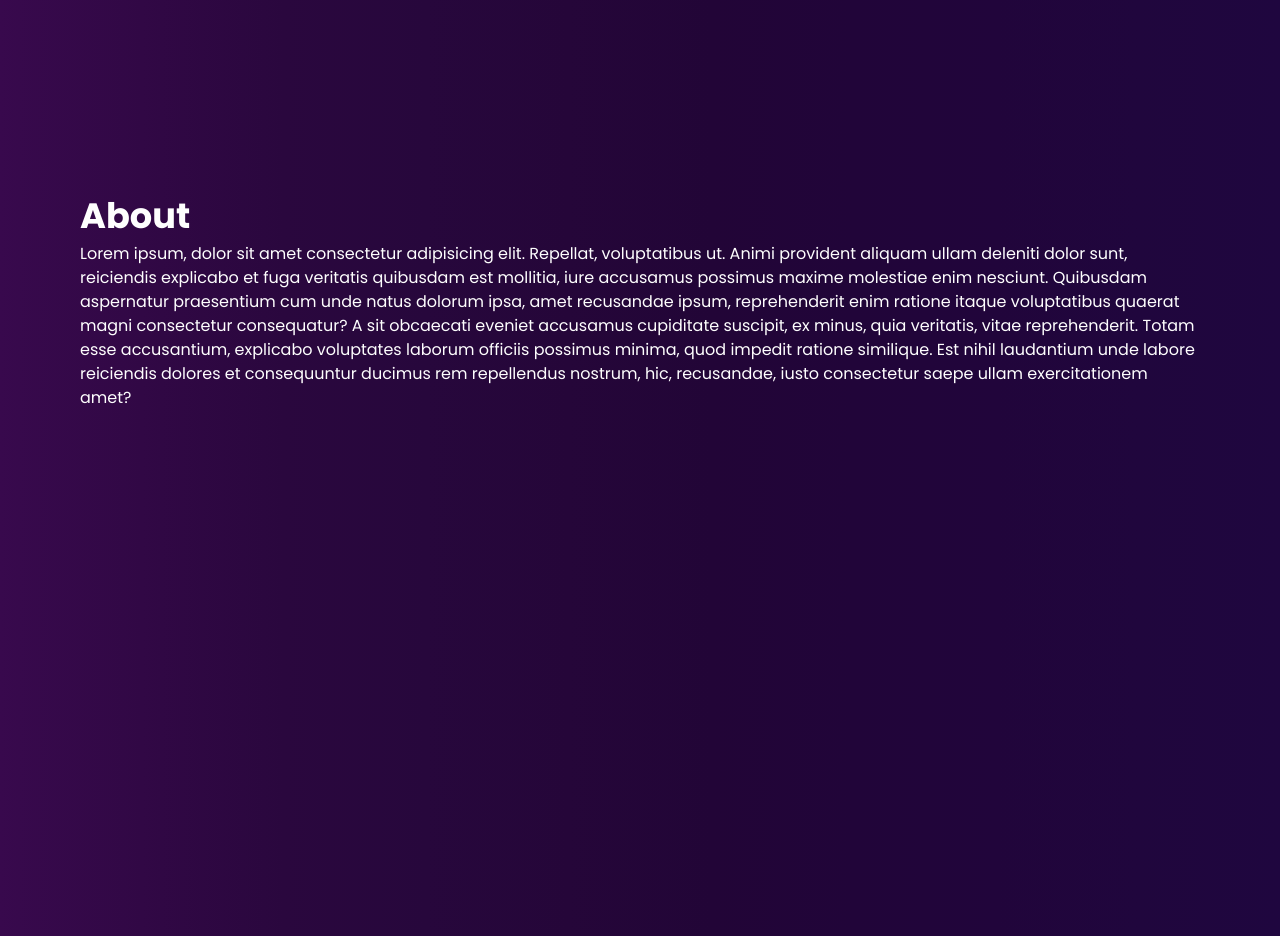
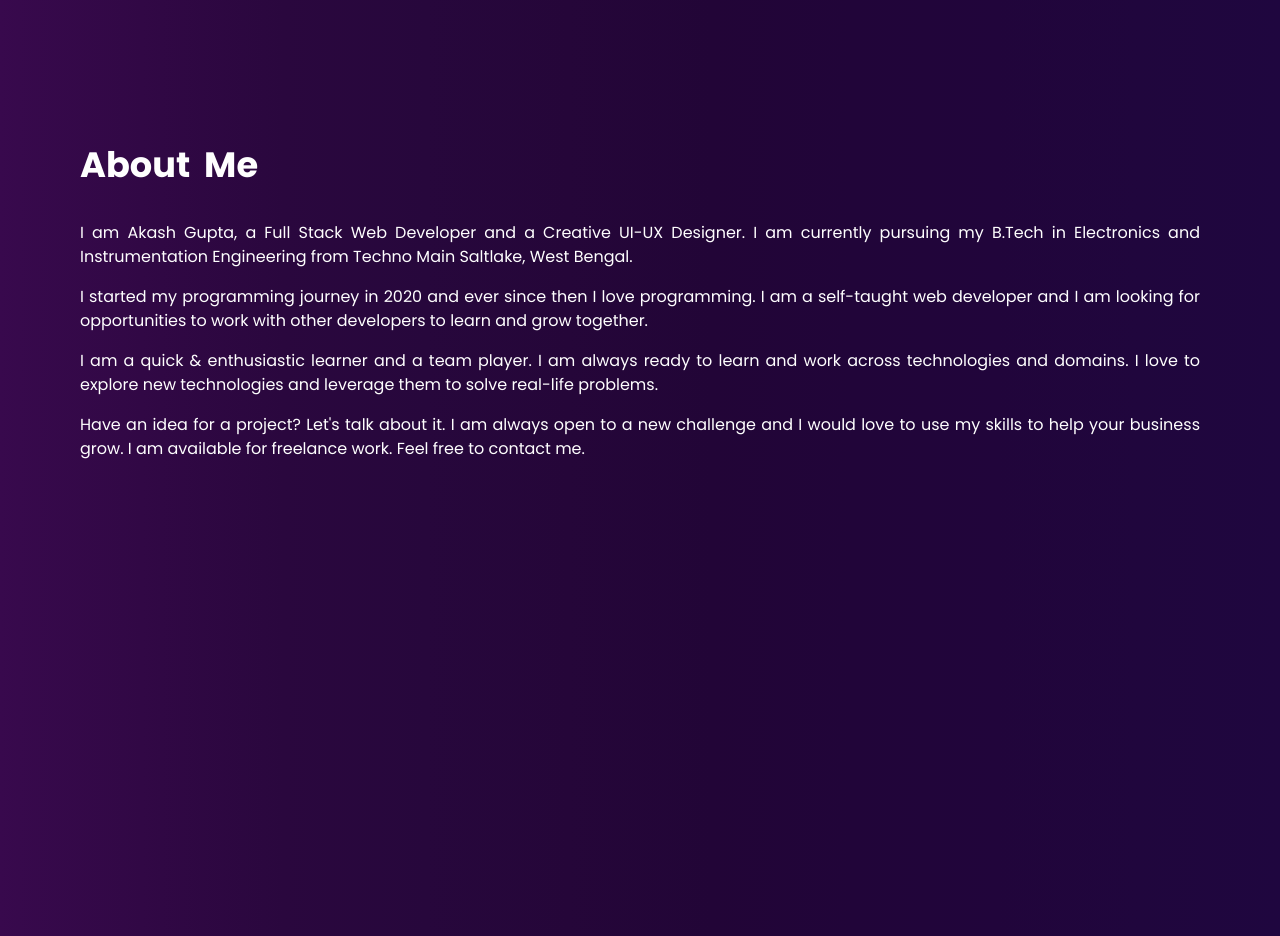
Before and after one commit to Akash4510/portfolio, a React (Create React App) app: page / in a window 1280 px wide. Shown: the part 900-1836 px from the top of the page. Built offline with nearby package versions, Linux system fonts and the light colour scheme.

Commit message:
Created the about section

```diff
--- a/src/containers/About/About.jsx
+++ b/src/containers/About/About.jsx
@@ -4,21 +4,32 @@ const About = () => {
   return (
     <section className="section about" id="about">
       <div className="section__container about__container">
-        <h1 className="section__title">About</h1>
-        <p className="about__text">
-          Lorem ipsum, dolor sit amet consectetur adipisicing elit. Repellat,
-          voluptatibus ut. Animi provident aliquam ullam deleniti dolor sunt,
-          reiciendis explicabo et fuga veritatis quibusdam est mollitia, iure
-          accusamus possimus maxime molestiae enim nesciunt. Quibusdam
-          aspernatur praesentium cum unde natus dolorum ipsa, amet recusandae
-          ipsum, reprehenderit enim ratione itaque voluptatibus quaerat magni
-          consectetur consequatur? A sit obcaecati eveniet accusamus cupiditate
-          suscipit, ex minus, quia veritatis, vitae reprehenderit. Totam esse
-          accusantium, explicabo voluptates laborum officiis possimus minima,
-          quod impedit ratione similique. Est nihil laudantium unde labore
-          reiciendis dolores et consequuntur ducimus rem repellendus nostrum,
-          hic, recusandae, iusto consectetur saepe ullam exercitationem amet?
-        </p>
+        <h1 className="section__title">About Me</h1>
+        <div className="about__text">
+          <p>
+            I am Akash Gupta, a Full Stack Web Developer and a Creative UI-UX
+            Designer. I am currently pursuing my B.Tech in Electronics and
+            Instrumentation Engineering from Techno Main Saltlake, West Bengal.
+          </p>
+          <p>
+            I started my programming journey in 2020 and ever since then I love
+            programming. I am a self-taught web developer and I am looking for
+            opportunities to work with other developers to learn and grow
+            together.
+          </p>
+          <p>
+            I am a quick & enthusiastic learner and a team player. I am always
+            ready to learn and work across technologies and domains. I love to
+            explore new technologies and leverage them to solve real-life
+            problems.
+          </p>
+          <p>
+            Have an idea for a project? Let's talk about it. I am always open to
+            a new challenge and I would love to use my skills to help your
+            business grow. I am available for freelance work. Feel free to
+            contact me.
+          </p>
+        </div>
       </div>
     </section>
   );
--- /dev/null
+++ b/src/styles/about.scss
@@ -0,0 +1,22 @@
+.about {
+  &__img {
+    border: 1px solid white;
+    border-radius: 10px;
+    width: 100%;
+    height: 300px;
+    margin-bottom: 20px;
+
+    img {
+      width: 350px;
+      height: 290px;
+      object-fit: cover;
+      object-position: center;
+      margin: auto;
+    }
+  }
+
+  &__text {
+    text-align: justify;
+    @include flex($direction: column, $gap: 1rem);
+  }
+}
--- a/src/styles/main.scss
+++ b/src/styles/main.scss
@@ -5,6 +5,7 @@
 @import "components";
 @import "navbar";
 @import "hero";
+@import "about";
 
 :root {
   --clr-text-900: #ffffff;
@@ -41,5 +42,7 @@
 
   &__title {
     font-size: 2.2rem;
+    margin-bottom: 30px;
+    word-spacing: 0.4rem;
   }
 }
```
